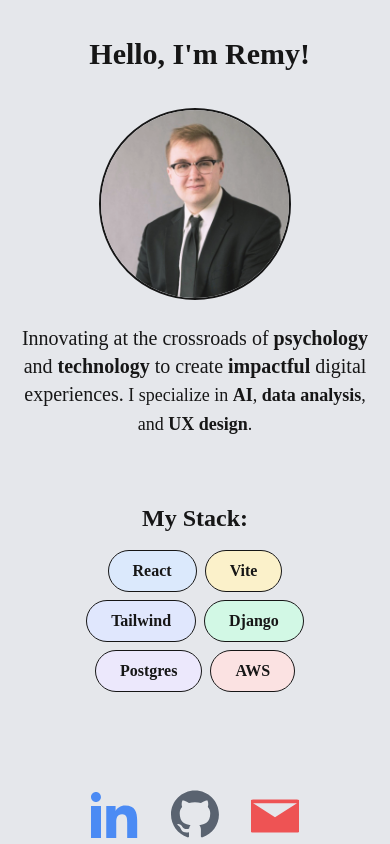
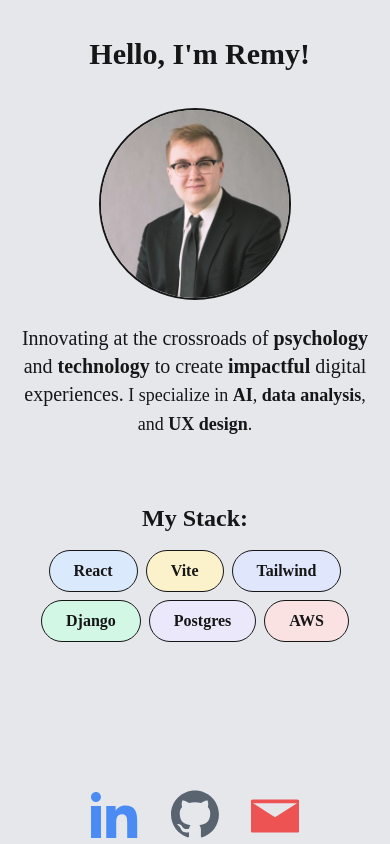
Before and after one commit to remysedlak/portfolio, a React (Vite) app: page / in a window 390 px wide. Shown: the top 844 px of the page. Built offline with nearby package versions, Linux system fonts and the light colour scheme; a web font is replaced by a local one.

Commit message:
mobile stack grid fix for spacing

```diff
--- a/src/components/Intro.jsx
+++ b/src/components/Intro.jsx
@@ -68,7 +68,7 @@ function Intro() {
                     </h4>
                     <div className="flex flex-col h-8 items-center md:my-10 my-16 lg:mt-20 xl:mt-20">
                         <p className="text-2xl font-semibold">My Stack:</p>
-                        <div className="text-md lg:text-lg flex flex-wrap sm:flex-row md:flex-row lg:flex-grid justify-center my-4 gap-x-2 gap-y-2 md:gap-x-3 md:gap-y-3 lg:gap-x-4 lg:gap-y-4 w-2/3 mx-auto">
+                        <div className="text-md lg:text-lg flex flex-wrap sm:flex-row md:flex-row lg:flex-grid justify-center my-4 gap-x-2 gap-y-2 md:gap-x-3 md:gap-y-3 lg:gap-x-4 lg:gap-y-4 w-full md:w-2/3 mx-auto">
                             <span className="border opacity-100 border-black dark:border-gray-100 px-6 py-2 bg-blue-100 dark:bg-blue-800 text-black dark:text-gray-300  font-semibold rounded-full">React</span>
                             <span className="border opacity-100 border-black dark:border-gray-100 px-6 py-2 bg-yellow-100 dark:bg-yellow-800 text-black dark:text-gray-300  font-semibold rounded-full">Vite</span>
                             <span className="border opacity-100 border-black dark:border-gray-100 px-6 py-2 bg-indigo-100 dark:bg-indigo-800 text-black dark:text-gray-300  font-semibold rounded-full">Tailwind</span>
```
